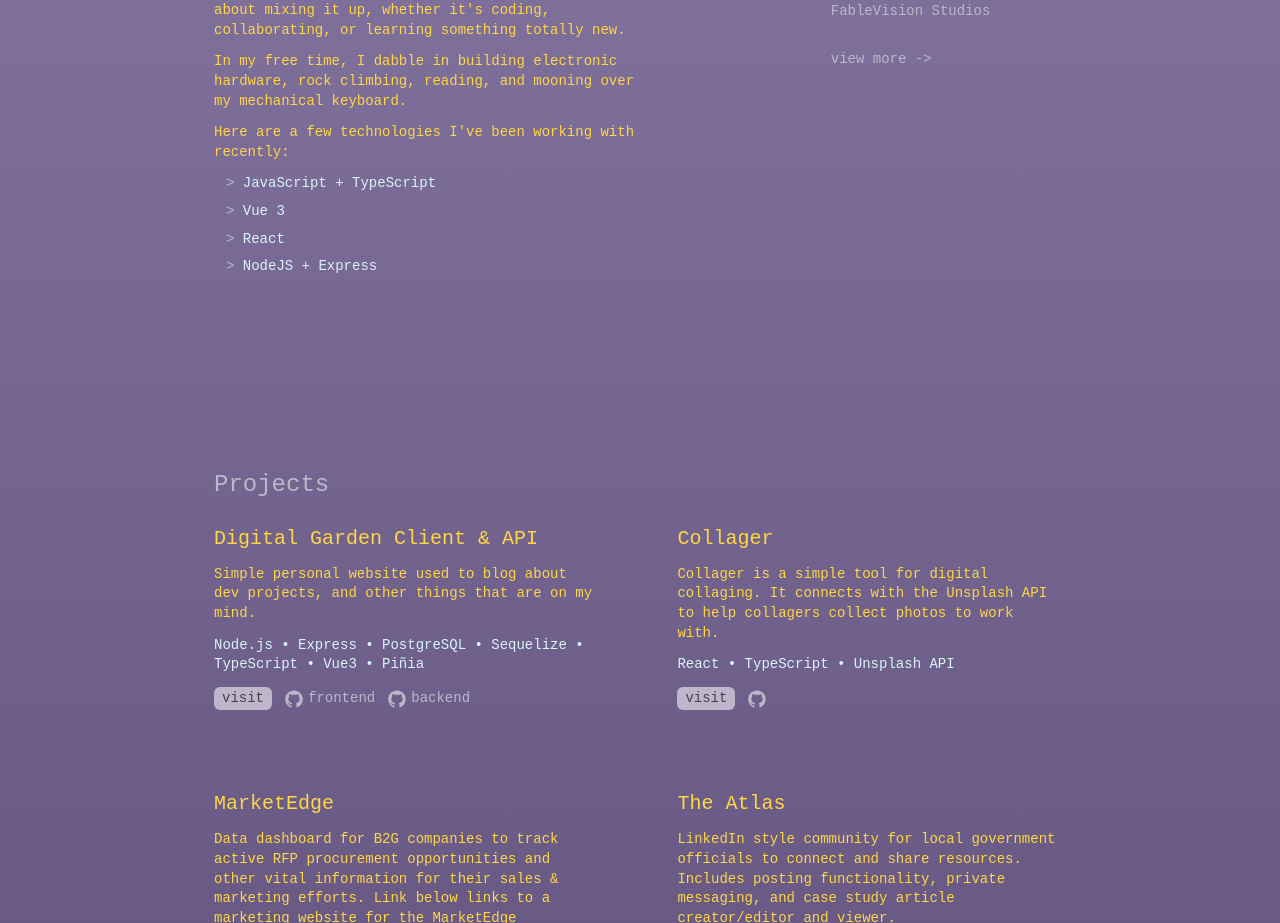
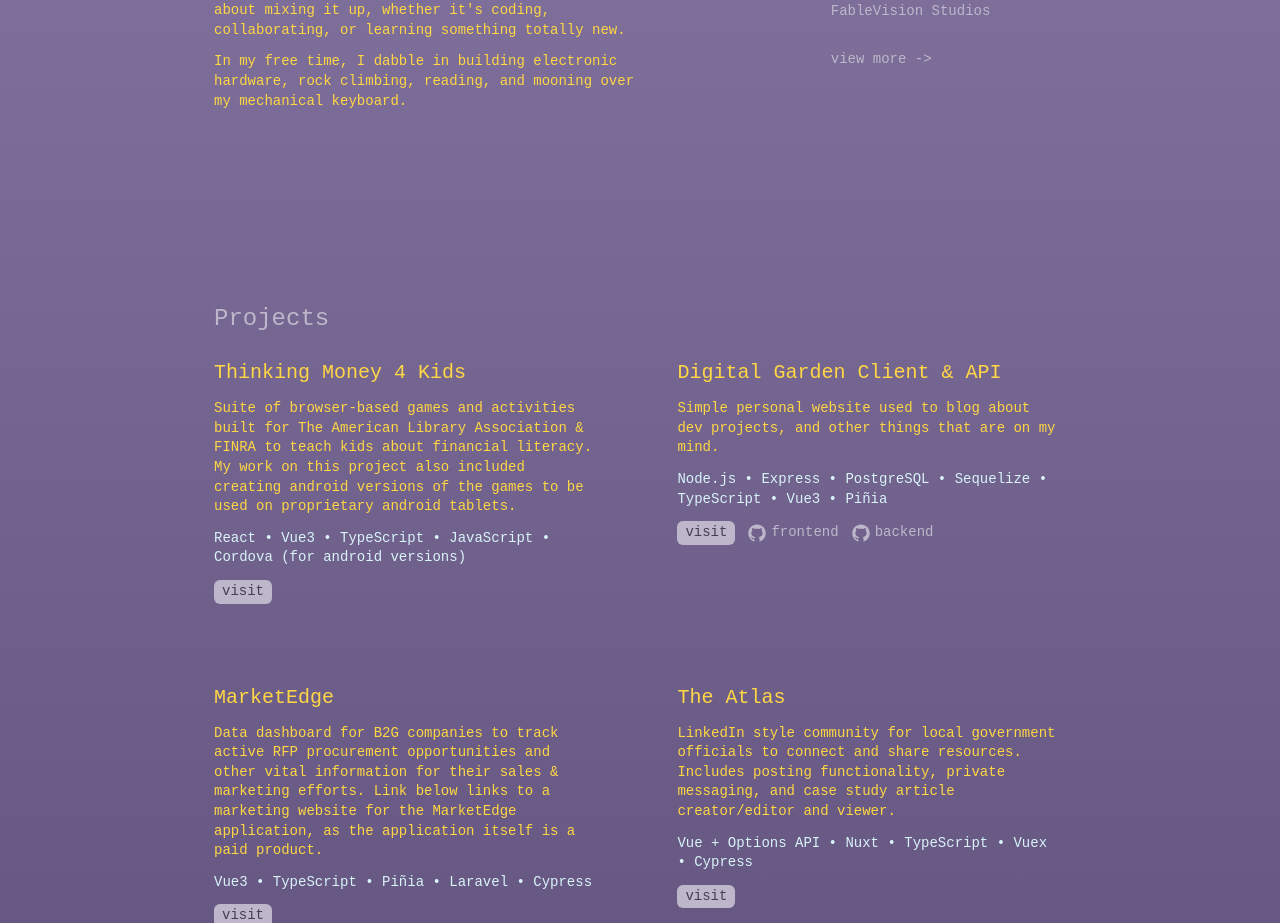
Before and after one commit to Orniepay/Portfolio, a React (Create React App) app: page / in a window 1280 px wide. Shown: the part 951-1874 px from the top of the page. Built offline with nearby package versions, Linux system fonts and the light colour scheme.

Commit message:
updating job exp

```diff
--- a/src/components/About.js
+++ b/src/components/About.js
@@ -35,24 +35,6 @@ const About = () => {
             In my free time, I dabble in building electronic hardware, rock
             climbing, reading, and mooning over my mechanical keyboard.
           </p>
-          <p className="mt-3">
-            Here are a few technologies I've been working with recently:
-          </p>
-          <div className="pl-3 mt-3 text-teal">
-            <div className="mt-2">
-              <span className="text-purple-light">{`>`}</span> JavaScript +
-              TypeScript
-            </div>
-            <div className="mt-2">
-              <span className="text-purple-light">{`>`}</span> Vue 3
-            </div>
-            <div className="mt-2">
-              <span className="text-purple-light">{`>`}</span> React
-            </div>
-            <div className="mt-2">
-              <span className="text-purple-light">{`>`}</span> NodeJS + Express
-            </div>
-          </div>
         </div>
       </div>
 
--- a/src/data/projects.json
+++ b/src/data/projects.json
@@ -1,4 +1,10 @@
 [
+  {
+    "title": "Thinking Money 4 Kids",
+    "description": "Suite of browser-based games and activities built for The American Library Association & FINRA to teach kids about financial literacy. My work on this project also included creating android versions of the games to be used on proprietary android tablets.",
+    "tech": "React • Vue3 • TypeScript • JavaScript • Cordova (for android versions)",
+    "link": "https://tm4k.ala.org/"
+  },
   {
     "title": "Digital Garden Client & API",
     "description": "Simple personal website used to blog about dev projects, and other things that are on my mind.",
@@ -6,13 +12,6 @@
     "frontend": "https://github.com/alliecaton/digital-garden/",
     "backend": "https://github.com/alliecaton/api-digital-garden",
     "link": "https://garden.alliecaton.com"
-  },
-  {
-    "title": "Collager",
-    "description": "Collager is a simple tool for digital collaging. It connects with the Unsplash API to help collagers collect photos to work with.",
-    "tech": "React • TypeScript • Unsplash API",
-    "github": "https://github.com/alliecaton/collager",
-    "link": "https://alliecaton.github.io/collager/"
   },
   {
     "title": "MarketEdge",
```
Also changed, not shown: 1 other file (tests, documents, lock files or other folders).
